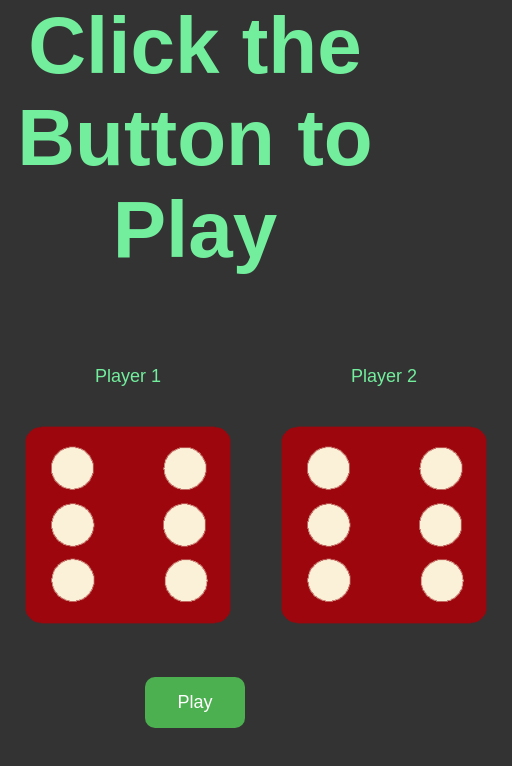
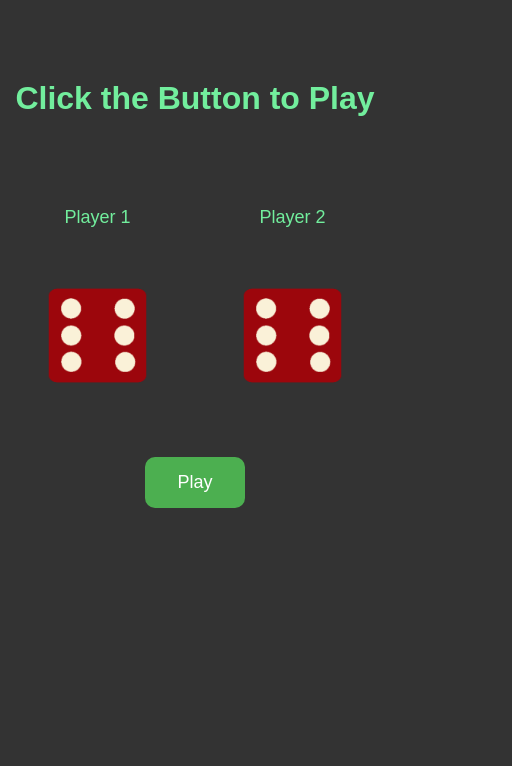
Before and after one commit to hridoykhandakar/dicee-game, a plain HTML site: page index.html in a window 390 px wide. Shown: the whole page, 512 px wide, since content can reach past the window. Drawn offline with Linux system fonts and the light colour scheme.

Commit message:
add responsive

```diff
--- a/script.js
+++ b/script.js
@@ -3,7 +3,7 @@ const btn = document.querySelector(".btn");
 btn.addEventListener("click", play);
 
 function play(e) {
-  e.preventDefault();
+  // e.preventDefault();
 
   let num1 = Math.floor(Math.random() * 6) + 1;
   let num2 = Math.floor(Math.random() * 6) + 1;
--- a/style.css
+++ b/style.css
@@ -1,31 +1,31 @@
-*{
+* {
   margin: 0;
   padding: 0;
+  box-sizing: border-box;
   font-family: sans-serif;
 }
-body{
+body {
   background: rgb(51, 51, 51);
   color: rgb(114, 238, 157);
-
 }
-h1{
+h1 {
   font-size: 5rem;
   text-align: center;
-  margin-bottom: 5rem;
+  margin: 5rem 0;
 }
-.player-section{
+.player-section {
   display: flex;
   align-items: center;
   justify-content: space-around;
 }
-.player-section p{
+.player-section p {
   text-align: center;
   padding: 10px;
   font-size: 18px;
 }
 
-.btn{
-  background-color: #4CAF50; /* Green */
+.btn {
+  background-color: #4caf50; /* Green */
   border: none;
   color: white;
   padding: 15px 32px;
@@ -34,12 +34,15 @@ h1{
   font-size: 18px;
   display: block;
   margin: 20px auto;
+  text-transform: capitalize;
 }
 
 @media screen and (max-width: 600px) {
-
-  img{
-    transform: scale(.8);
+  img {
+    transform: scale(0.5);
+    width: 100%;
   }
-
+  h1 {
+    font-size: 2rem;
+  }
 }
```
